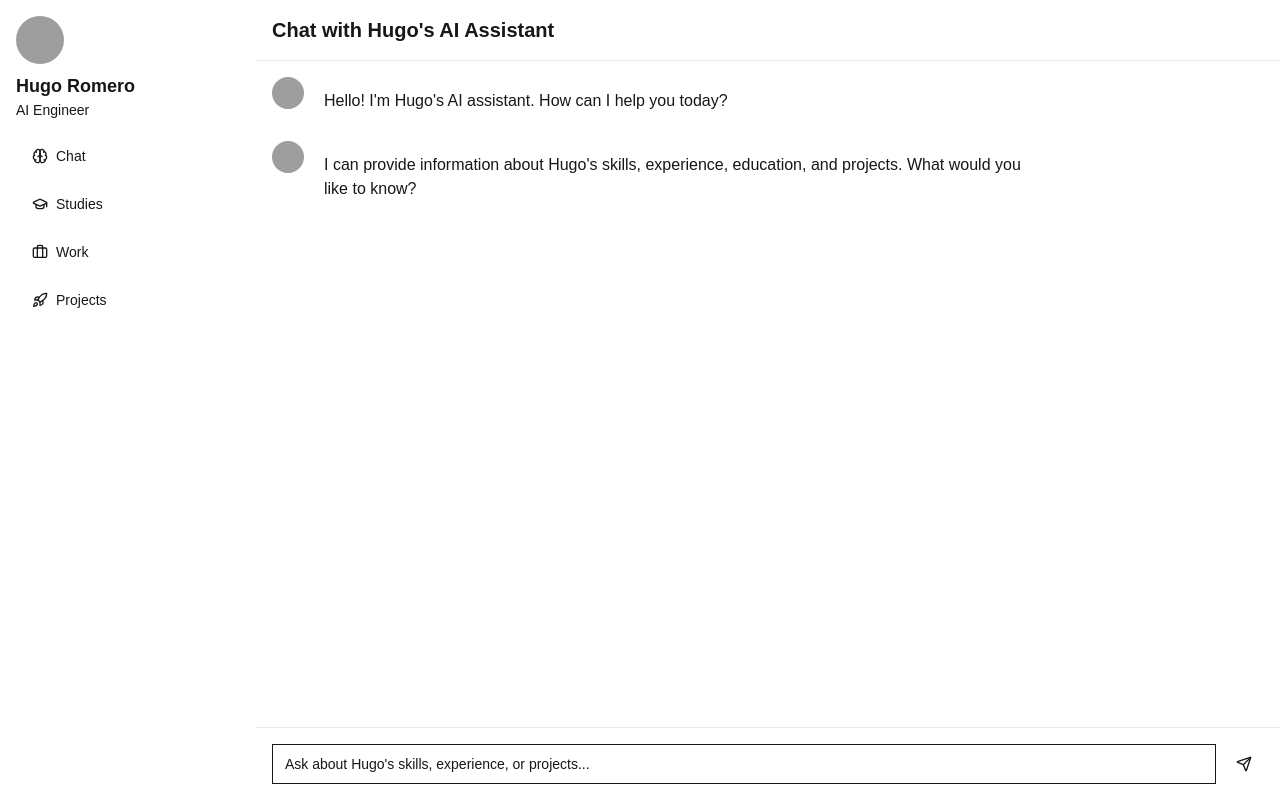
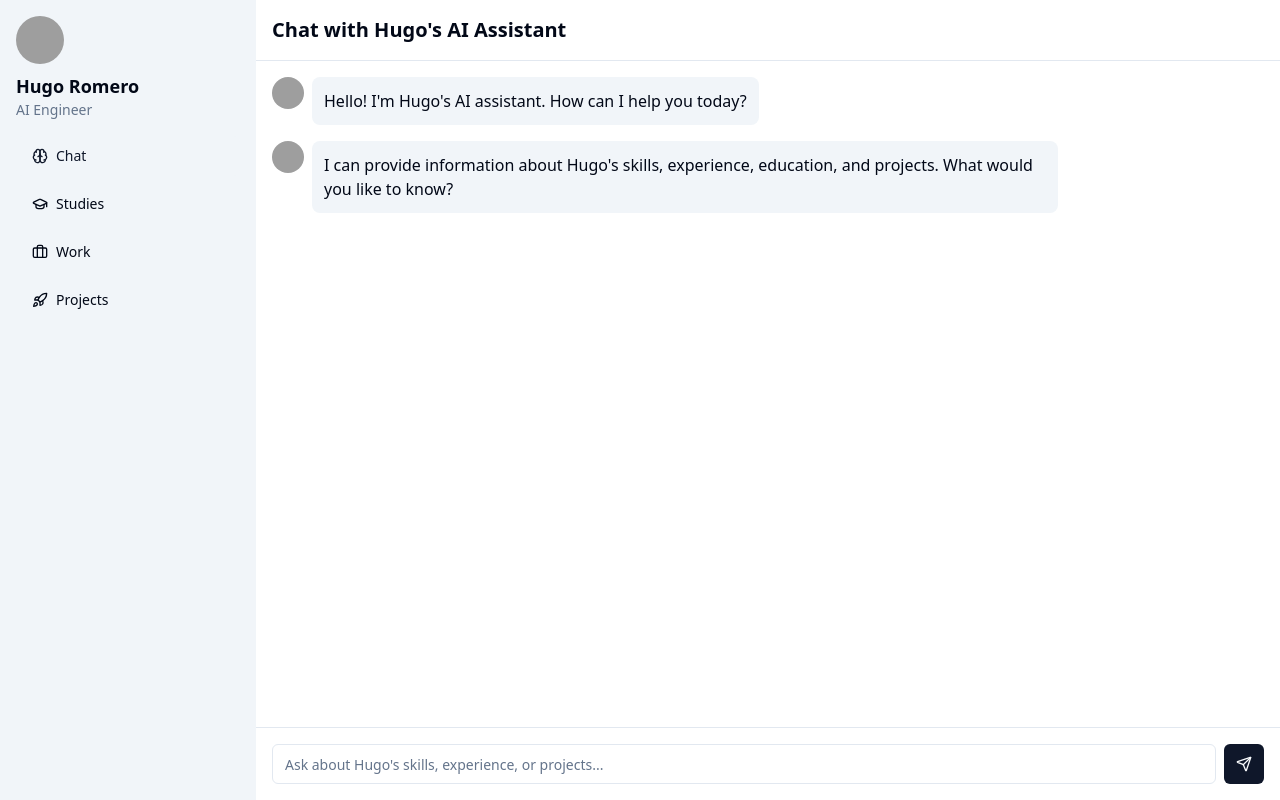
Before and after one commit to hugoromerorico/hugoromerorico.github.io, a Next.js app: page / in a window 1280 px wide. Built offline with nearby package versions, Linux system fonts and the light colour scheme; grey boxes are pictures that could not be loaded.

Commit message:
Update style

```diff
--- a/app/globals.css
+++ b/app/globals.css
@@ -2,26 +2,77 @@
 @tailwind components;
 @tailwind utilities;
 
-:root {
-  --background: #ffffff;
-  --foreground: #171717;
-}
+@layer base {
+  :root {
+    --background: 0 0% 100%;
+    --foreground: 222.2 84% 4.9%;
 
-@media (prefers-color-scheme: dark) {
-  :root {
-    --background: #0a0a0a;
-    --foreground: #ededed;
+    --muted: 210 40% 96.1%;
+    --muted-foreground: 215.4 16.3% 46.9%;
+
+    --popover: 0 0% 100%;
+    --popover-foreground: 222.2 84% 4.9%;
+
+    --card: 0 0% 100%;
+    --card-foreground: 222.2 84% 4.9%;
+
+    --border: 214.3 31.8% 91.4%;
+    --input: 214.3 31.8% 91.4%;
+
+    --primary: 222.2 47.4% 11.2%;
+    --primary-foreground: 210 40% 98%;
+
+    --secondary: 210 40% 96.1%;
+    --secondary-foreground: 222.2 47.4% 11.2%;
+
+    --accent: 210 40% 96.1%;
+    --accent-foreground: 222.2 47.4% 11.2%;
+
+    --destructive: 0 84.2% 60.2%;
+    --destructive-foreground: 210 40% 98%;
+
+    --ring: 215 20.2% 65.1%;
+
+    --radius: 0.5rem;
+  }
+
+  .dark {
+    --background: 222.2 84% 4.9%;
+    --foreground: 210 40% 98%;
+
+    --muted: 217.2 32.6% 17.5%;
+    --muted-foreground: 215 20.2% 65.1%;
+
+    --popover: 222.2 84% 4.9%;
+    --popover-foreground: 210 40% 98%;
+
+    --card: 222.2 84% 4.9%;
+    --card-foreground: 210 40% 98%;
+
+    --border: 217.2 32.6% 17.5%;
+    --input: 217.2 32.6% 17.5%;
+
+    --primary: 210 40% 98%;
+    --primary-foreground: 222.2 47.4% 11.2%;
+
+    --secondary: 217.2 32.6% 17.5%;
+    --secondary-foreground: 210 40% 98%;
+
+    --accent: 217.2 32.6% 17.5%;
+    --accent-foreground: 210 40% 98%;
+
+    --destructive: 0 62.8% 30.6%;
+    --destructive-foreground: 0 85.7% 97.3%;
+
+    --ring: 217.2 32.6% 17.5%;
   }
 }
 
-body {
-  color: var(--foreground);
-  background: var(--background);
-  font-family: Arial, Helvetica, sans-serif;
-}
-
-@layer utilities {
-  .text-balance {
-    text-wrap: balance;
+@layer base {
+  * {
+    @apply border-border;
+  }
+  body {
+    @apply bg-background text-foreground;
   }
 }
```
